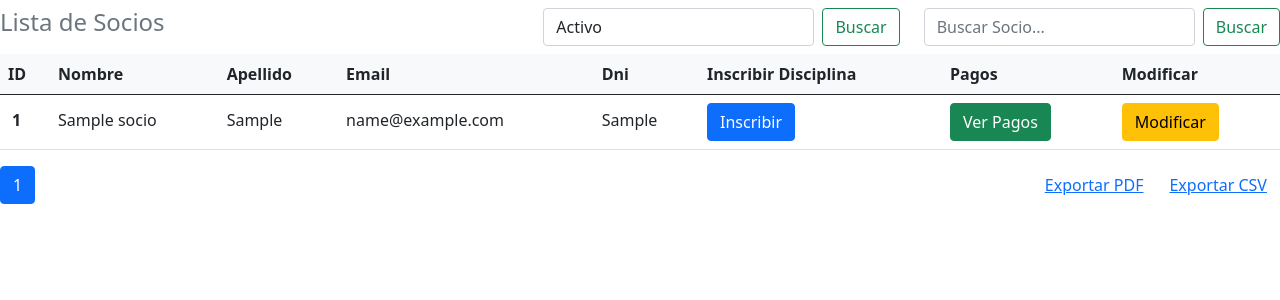
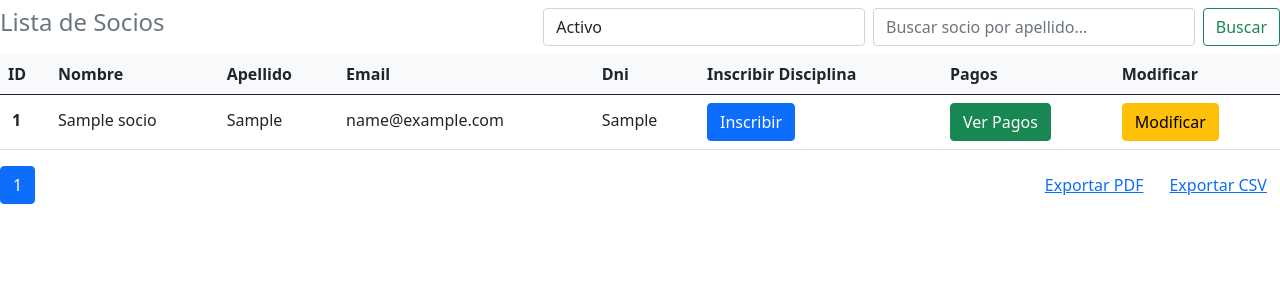
Before and after one commit to Juan-Cruz-GH/Proyecto-de-Software-UNLP, a Flask app: page /socios/ in a window 1280 px wide. Shown: the part 56-356 px from the top of the page. Run offline with Flask 2, Linux system fonts and the light colour scheme; tables that the repository leaves empty hold one stand-in row (values such as "Sample post").

Commit message:
Se unificaron los forms de busqueda de socios

```diff
--- a/admin/src/core/socios/__init__.py
+++ b/admin/src/core/socios/__init__.py
@@ -5,7 +5,12 @@ from src.core.db import db
 def todos_los_socios(apellido=None, tipo=None):
     '''Retorna todos los socios en una lista de diccionarios'''
     data_socios = []
-    if(apellido is not None):
+    if((apellido is not None) and (tipo is not None)):
+        if(tipo == "true"):
+            socios = Socio.query.filter_by(apellido=apellido.capitalize()).filter(Socio.activo.is_(True))
+        else:
+            socios = Socio.query.filter_by(apellido=apellido.capitalize()).filter(Socio.activo.is_(False))
+    elif(apellido is not None):
         socios = Socio.query.filter_by(apellido=apellido.capitalize())
     elif(tipo is not None):
         if(tipo == "true"):
@@ -24,7 +29,12 @@ def todos_los_socios(apellido=None, tipo=None):
 def listar_socios(page, apellido=None, tipo=None):
     '''Esta funcion devuelve todos los socios de forma paginada segun la configuracion
     y segun si se esta realizando un tipo de busqueda.'''
-    if(apellido is not None):
+    if((apellido is not None) and (tipo is not None)):
+        if(tipo == "true"):
+            socios = Socio.query.filter_by(apellido=apellido.capitalize()).filter(Socio.activo.is_(True)).paginate(page, per_page=1)
+        else:
+            socios = Socio.query.filter_by(apellido=apellido.capitalize()).filter(Socio.activo.is_(False)).paginate(page, per_page=1)
+    elif(apellido is not None):
         socios = Socio.query.filter_by(apellido=apellido.capitalize()).paginate(page, per_page=1)
     elif(tipo is not None):
         if(tipo == "true"):
--- a/admin/src/web/controllers/socios.py
+++ b/admin/src/web/controllers/socios.py
@@ -9,8 +9,8 @@ socio_blueprint = Blueprint("socios", __name__, url_prefix="/socios")
 def socio_index():
     '''Esta funcion llama al modulo correspondiente para obtener todos los socios paginados.'''
     page = request.args.get('page', 1, type=int)
-    apellido = request.args.get('busqueda', type=str)
-    tipo = request.args.get('tipo', type=str)
+    apellido = request.args.get('busqueda', type=str) if request.args.get('busqueda', type=str) != '' else None
+    tipo = request.args.get('tipo', type=str) if request.args.get('tipo', type=str) != '' else None
     kwargs = {"socios": socios.listar_socios(page, apellido, tipo), "apellido": apellido, "tipo":tipo}
     return render_template("socios/index.html", **kwargs)
 
--- a/admin/src/web/templates/socios/index.html
+++ b/admin/src/web/templates/socios/index.html
@@ -28,7 +28,7 @@
         </div>
         <div class="col-7 ms-auto">
           <div class="row">
-            <div class="col-6">
+            <div class="col-12">
               <form
                 class="d-flex"
                 method="GET"
@@ -43,21 +43,10 @@
                   <option value="true">Activo</option>
                   <option value="false">No-Activo</option>
                 </select>
-                <button class="btn btn-outline-success" type="submit">
-                  Buscar
-                </button>
-              </form>
-            </div>
-            <div class="col-6">
-              <form
-                class="d-flex"
-                method="GET"
-                action="{{ url_for('socios.socio_index', page_num=1) }}"
-              >
                 <input
                   class="form-control me-2"
                   type="search"
-                  placeholder="Buscar Socio..."
+                  placeholder="Buscar socio por apellido..."
                   aria-label="Buscar por apellido"
                   id="busqueda"
                   name="busqueda"
```
Also changed, not shown: admin/socios.csv (deleted).
